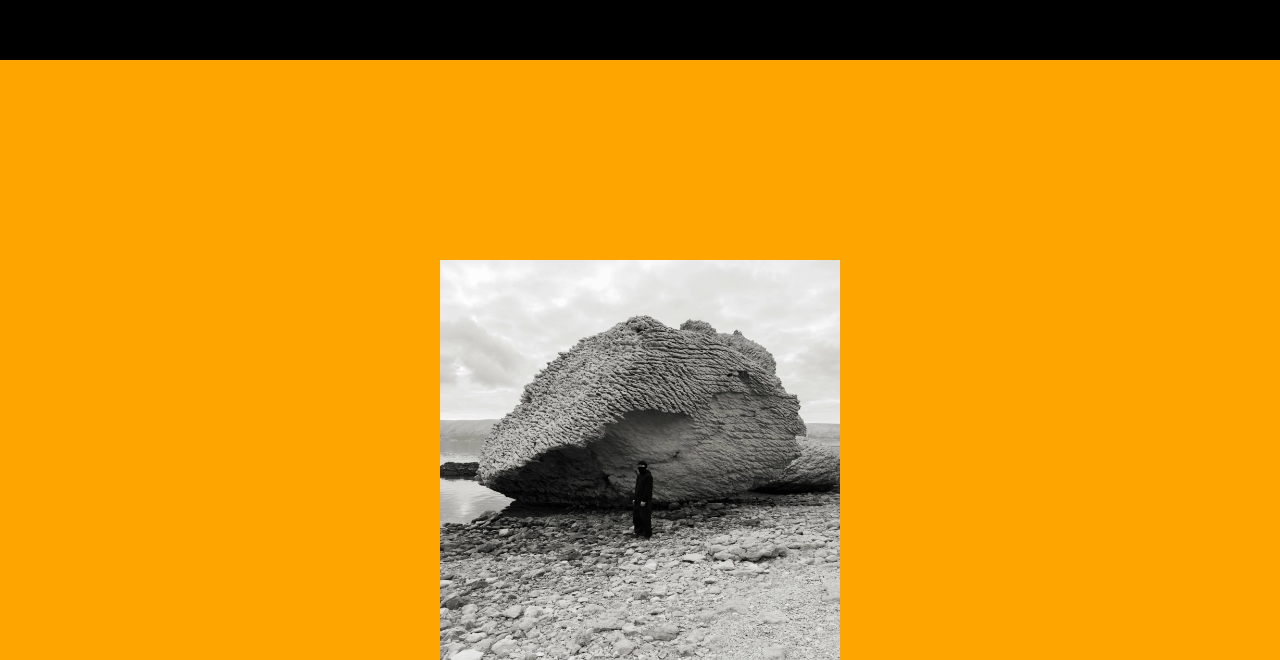
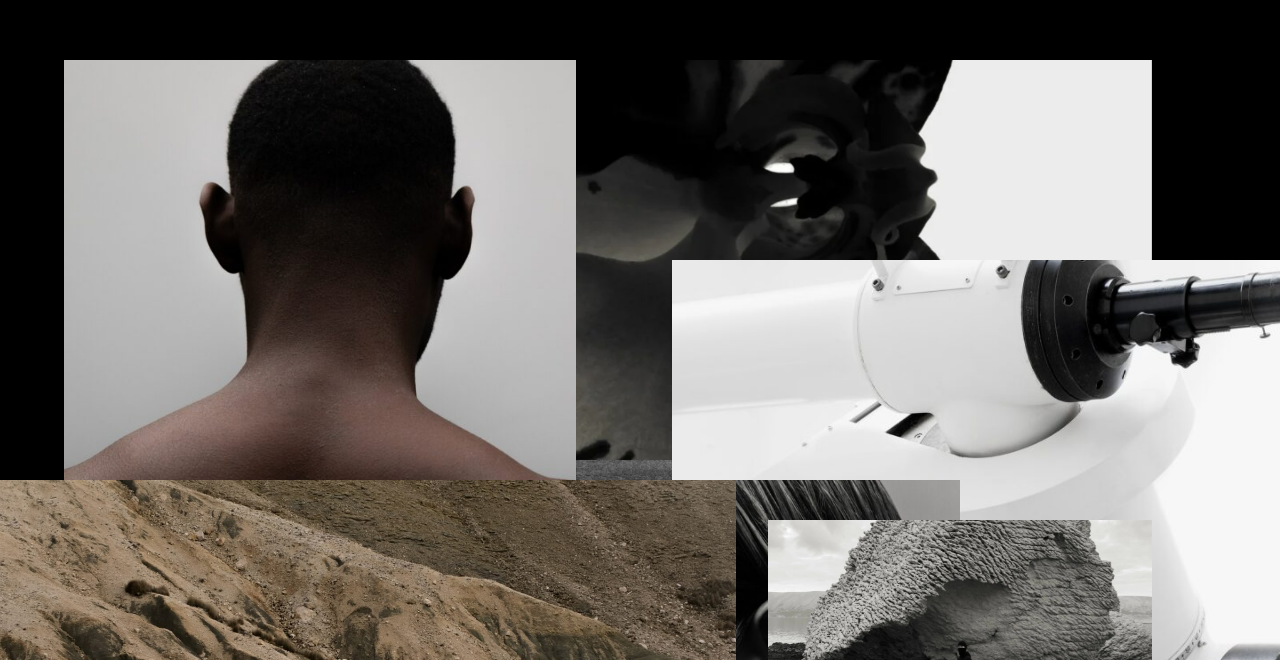
Before and after one commit to Subhamay-Dey/Restaurant--Website, a Next.js app in the folder restaurant-website/: page / in a window 1280 px wide. Shown: the part 340-1000 px from the top of the page. Built offline with nearby package versions, Linux system fonts and the light colour scheme.

Commit message:
styling updated .

```diff
--- a/restaurant-website/src/components/zoomParallax-animation/main/style.module.scss
+++ b/restaurant-website/src/components/zoomParallax-animation/main/style.module.scss
@@ -1,32 +1,75 @@
 .container{
     height: 300vh;
     position: relative;
-
     .sticky{
         position: sticky;
-        top: 0px;
+        overflow: hidden;
+        top: 0;
         height: 100vh;
-        background-color: orange;
-    }
 
         .el{
             width: 100%;
             height: 100%;
+            top: 0;
             position: absolute;
-        top: 0;
             display: flex;
             align-items: center;
             justify-content: center;
-
             .imageContainer{
-            width: 25vh;
+                position: relative;
+                width: 25vw;
                 height: 25vh;
-            position: relative;
-
-        .img{
+                img{
                     object-fit: cover;
                 }
-
+            }
+            &:nth-of-type(2){
+                .imageContainer{
+                    top: -30vh;
+                    left: 5vw;
+                    width: 35vw;
+                    height: 30vh;
+                }
+            }
+            &:nth-of-type(3){
+                .imageContainer{
+                    top: -10vh;
+                    left: -25vw;
+                    width: 20vw;
+                    height: 45vh;
+                }
+            }
+            &:nth-of-type(4){
+                .imageContainer{
+                    left: 27.5vw;
+                    width: 25vw;
+                    height: 25vh;
+                }
+            }
+            &:nth-of-type(5){
+                .imageContainer{
+                    top: 27.5vh;
+                    left: 5vw;
+                    width: 20vw;
+                    height: 25vh;
+                }
+            }
+            &:nth-of-type(6){
+                .imageContainer{
+                    top: 27.5vh;
+                    left: -22.5vw;
+                    width: 30vw;
+                    height: 25vh;
+                }
+            }
+            &:nth-of-type(7){
+                .imageContainer{
+                    top: 22.5vh;
+                    left: 25vw;
+                    width: 15vw;
+                    height: 15vh;
                 }
             }
         }
+    }
+}
--- a/restaurant-website/src/components/zoomParallax-animation/page.tsx
+++ b/restaurant-website/src/components/zoomParallax-animation/page.tsx
@@ -4,7 +4,10 @@ import Main from './main/index';
 
 function ZoomParallax() {
   return (
-    <Main/>
+    <main className={styles.main}>
+      <Main/>
+    </main>
+
   )
 }
 
--- a/restaurant-website/src/components/zoomParallax-animation/style.module.scss
+++ b/restaurant-website/src/components/zoomParallax-animation/style.module.scss
@@ -0,0 +1,4 @@
+.main{
+    margin-top: 50vh;
+    margin-bottom: 100vh;
+}
```
Lines whose indentation alone changed are shown as unchanged.
